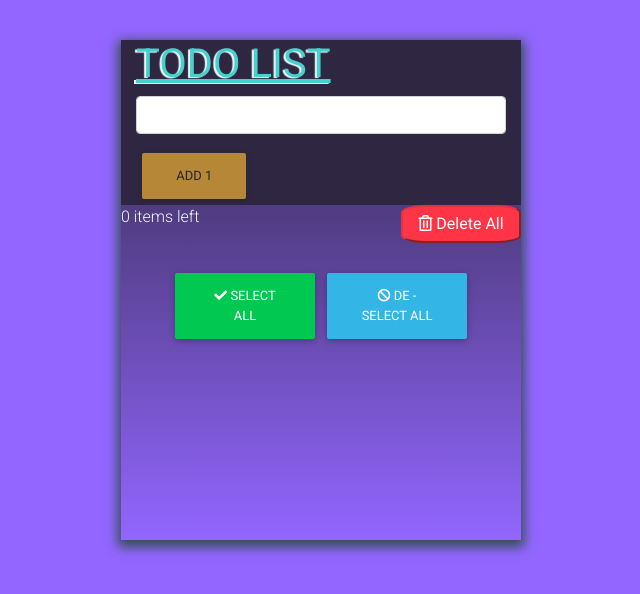
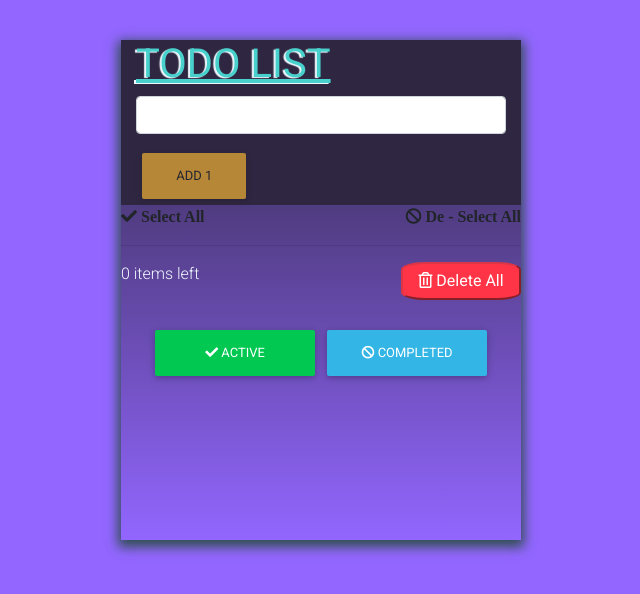
Before and after one commit to neelamchawla/todo, a React (Create React App) app: page / in a window 1280 px wide. Shown: the top 594 px of the page, without its empty margins (319-959 px from the left). Built offline with nearby package versions, Linux system fonts and the light colour scheme.

Commit message:
active/complete

```diff
--- a/src/component/Todo.css
+++ b/src/component/Todo.css
@@ -72,7 +72,7 @@ input[type=checkbox], input[type=radio] {
 }
 
 .btn {
-  max-width: 35% !important;
+  max-width: 40% !important;
   margin-top: 5% !important;
 }
 
--- a/src/component/Todo.js
+++ b/src/component/Todo.js
@@ -69,6 +69,18 @@ constructor(){
     return data;
   }
 
+  activeList = (e) => {
+    const activeList = this.state.list
+      .filter(res => (res.done === false));
+    console.log(activeList);
+  }
+
+  completedList = (e) => {
+    const completedList = this.state.list
+      .filter(res => (res.done === true));
+    console.log(completedList);
+  }
+
   selectAllChkBox = (e) => {
     let list = this.state.list
     // console.log("lst",list);
@@ -91,8 +103,8 @@ constructor(){
       return item !== id
     })
     console.log('res list', id)
-    this.setState({list: newlist})  }
-    else { return false }
+    this.setState({list: newlist})
+    } else { return false }
   }
 
   DeleteAllItems = (id) => {
@@ -116,6 +128,14 @@ constructor(){
             <button className="btn btn-warning" onClick={this.addTodo} disabled={!this.state.todo}>{"Add " + (this.state.list.length + 1)}</button>
         </div>
 
+  <MDBIcon icon="check" style={{cursor: 'pointer'}} onClick={this.selectAllChkBox}> Select All
+  </MDBIcon>
+  <span style={{float: 'right', cursor: 'pointer'}}>
+  <MDBIcon icon="ban" onClick={this.deSelectAllChkBox}> De - Select All
+  </MDBIcon>
+  </span>
+  <br/>
+  <hr/>
             {/* <MyList name={"something"} onChange={this.doneTodo}/> */}
 
             {this.renderList()}
@@ -131,12 +151,18 @@ constructor(){
             </span>
         <center>
           <br/>
-            <button className="btn btn-success" onClick={this.selectAllChkBox} >
+            <button className="btn btn-success" onClick={this.activeList} >
+              <MDBIcon icon="check" /> Active
+            </button>
+            <button className="btn btn-info" onClick={this.completedList} >
+              <MDBIcon icon="ban" /> Completed
+            </button>
+            {/* <button className="btn btn-info" onClick={this.selectAllChkBox} >
               <MDBIcon icon="check" /> Select All
-            </button>
-            <button className="btn btn-info" onClick={this.deSelectAllChkBox} >
+            </button> */}
+            {/* <button className="btn btn-info" onClick={this.deSelectAllChkBox} >
                 <MDBIcon icon="ban" /> De - Select All
-            </button>
+            </button> */}
         </center>
       </div>
     )
```
